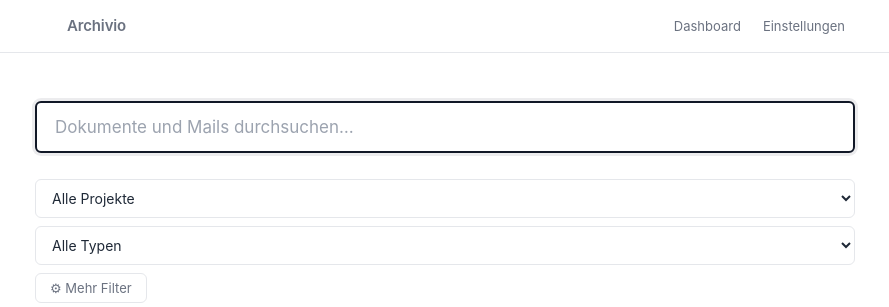
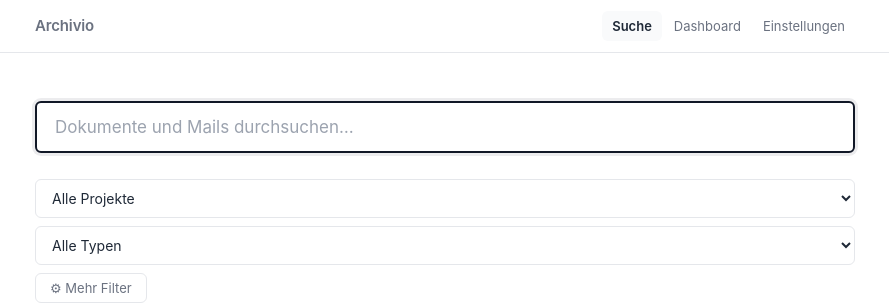
Before and after one commit to inderfab/archivio, a FastAPI app: page / in a window 1280 px wide. Shown: the top 307 px of the page, without its empty margins (195-1084 px from the left). Run offline with FastAPI, Linux system fonts and the light colour scheme; data that the repository does not hold is empty.

Commit message:
Header: fix logo visibility, add Suche nav link
- Logo and separator now outside <a> tag so they render independently
- <a> tag was empty when no logo set — removed the empty link
- Added "Suche" as first nav item linking to /
- Nav active state now correctly highlights / for search page

Co-Authored-By: Claude Sonnet 4.6 <noreply@anthropic.com>

```diff
--- a/web/templates/base.html
+++ b/web/templates/base.html
@@ -437,14 +437,15 @@
 <header>
   <div class="container">
     <div class="header-inner">
+      {% if office_logo() %}
       <a href="/" class="logo-link">
-        {% if office_logo() %}
         <img src="/static/{{ office_logo() }}" alt="{{ office_name() }}" class="logo-img">
-        <span class="logo-sep"></span>
-        {% endif %}
       </a>
+      <span class="logo-sep"></span>
+      {% endif %}
       <span class="logo-text">Archivio</span>
       <nav>
+        <a href="/" class="{{ 'active' if request.url.path == '/' else '' }}">Suche</a>
         <a href="/dashboard" class="{{ 'active' if request.url.path == '/dashboard' else '' }}">Dashboard</a>
         <a href="/dashboard/settings" class="{{ 'active' if request.url.path == '/dashboard/settings' else '' }}">Einstellungen</a>
       </nav>
```
